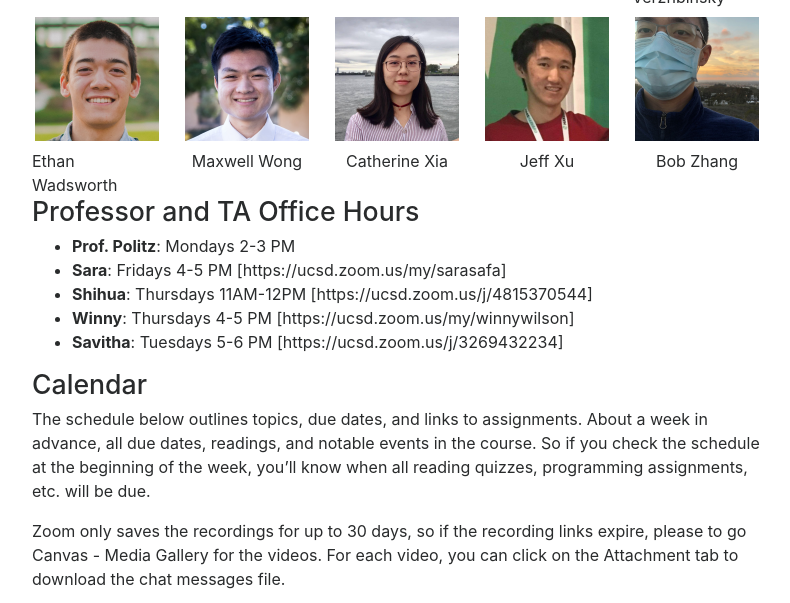
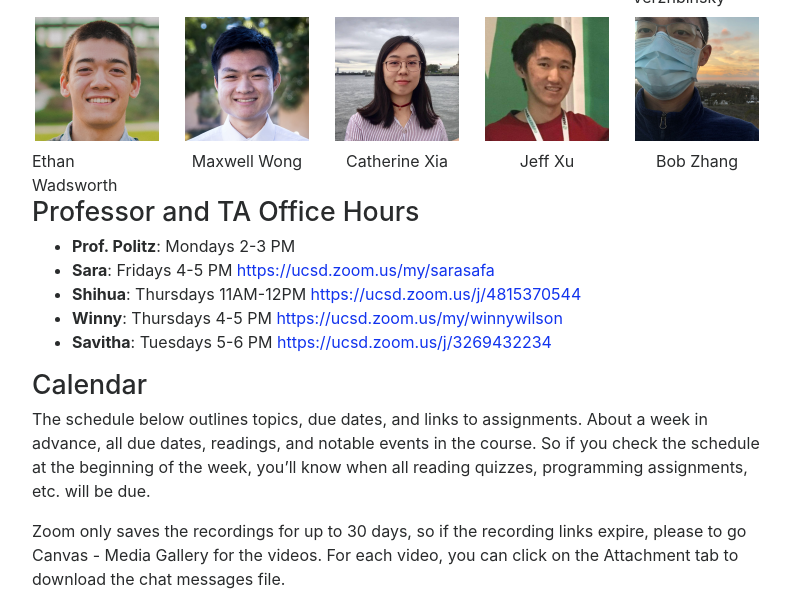
Before and after one commit to ucsd-cse8a-w21/ucsd-cse8a-w21.github.io, a Jekyll site: the page built from index.md, in a window 1280 px wide and 900 px high, scrolled down 2743 px, cut to the strip 0-603 px from the top of the window. Shown: the whole strip, without its empty margins (243-1033 px from the left). Built offline with Jekyll 4.4.1, drawn with Linux system fonts in a browser that asks for light colours; nearby versions of some CDN libraries; part of the change alters nothing that is shown.

```diff
--- a/index.md
+++ b/index.md
@@ -123,10 +123,10 @@ that, consider asking the course staff for programming and study strategies.
 
 ## Professor and TA Office Hours
 - **Prof. Politz**: Mondays 2-3 PM
-- **Sara**: Fridays 4-5 PM  [https://ucsd.zoom.us/my/sarasafa]
-- **Shihua**: Thursdays 11AM-12PM  [https://ucsd.zoom.us/j/4815370544]
-- **Winny**: Thursdays 4-5 PM  [https://ucsd.zoom.us/my/winnywilson]
-- **Savitha**: Tuesdays 5-6 PM   [https://ucsd.zoom.us/j/3269432234]
+- **Sara**: Fridays 4-5 PM  [https://ucsd.zoom.us/my/sarasafa](https://ucsd.zoom.us/my/sarasafa)
+- **Shihua**: Thursdays 11AM-12PM  [https://ucsd.zoom.us/j/4815370544](https://ucsd.zoom.us/j/4815370544)
+- **Winny**: Thursdays 4-5 PM  [https://ucsd.zoom.us/my/winnywilson](https://ucsd.zoom.us/my/winnywilson)
+- **Savitha**: Tuesdays 5-6 PM  [https://ucsd.zoom.us/j/3269432234](https://ucsd.zoom.us/j/3269432234)
 
 ## Calendar
 
```
